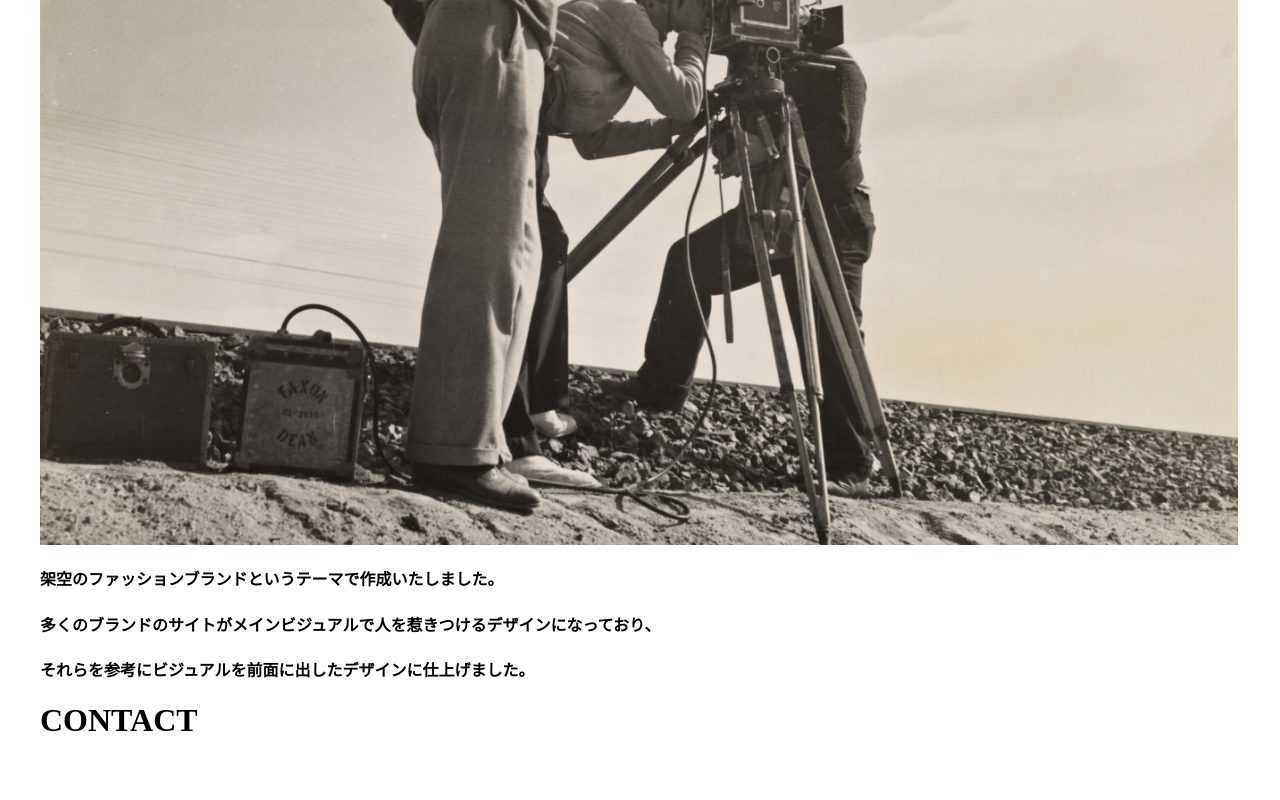
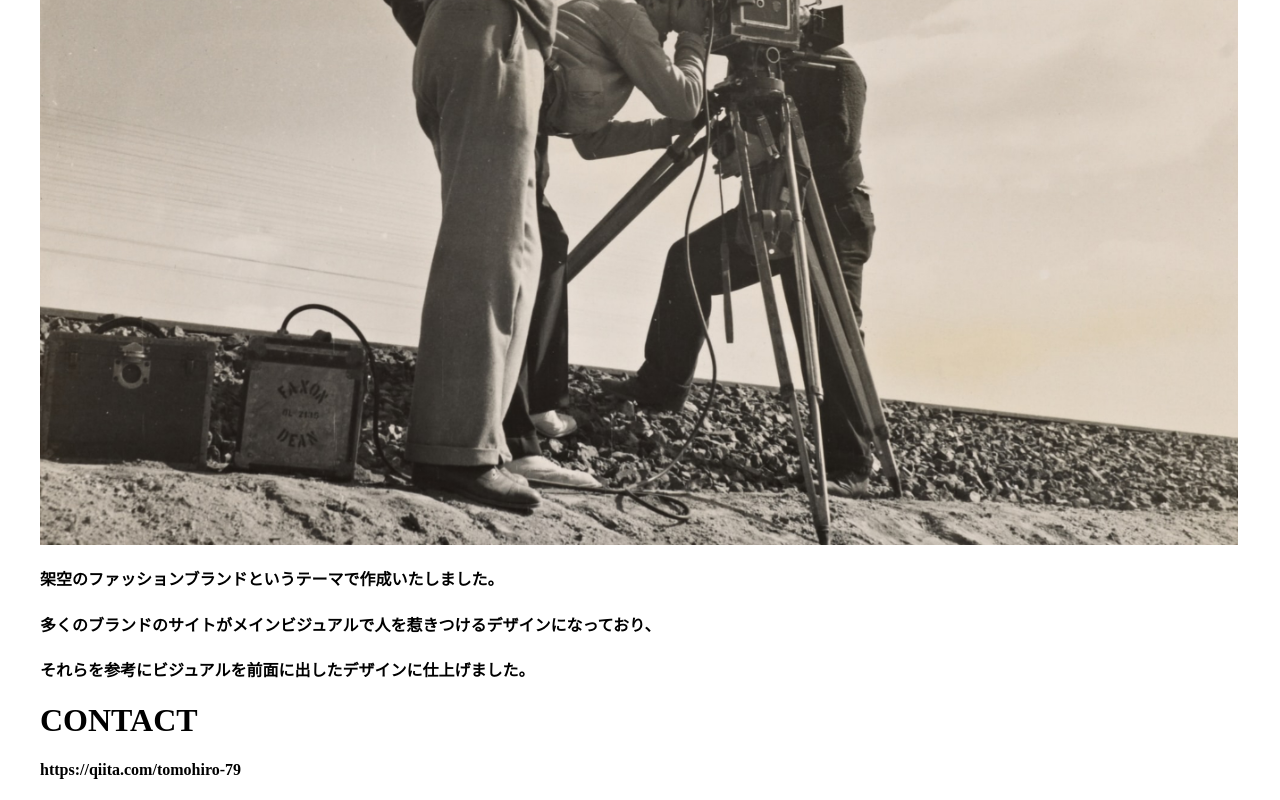
Before and after one commit to hiroshi-tomosada/portfolio-site, a plain HTML site: page index.html in a window 1280 px wide. Shown: the part 3091-3891 px from the top of the page. Before the commit the page ends 3852 px from the top, so only its background shows below. Drawn offline with Linux system fonts and the light colour scheme.

Commit message:
Update index.html

```diff
--- a/index.html
+++ b/index.html
@@ -99,6 +99,7 @@
   <div class="contact-wrapper">
     <div class="container">
       <h1>CONTACT</h1>
+            <h4>https://qiita.com/tomohiro-79</h4>
     </div>
   </div>
 
```
